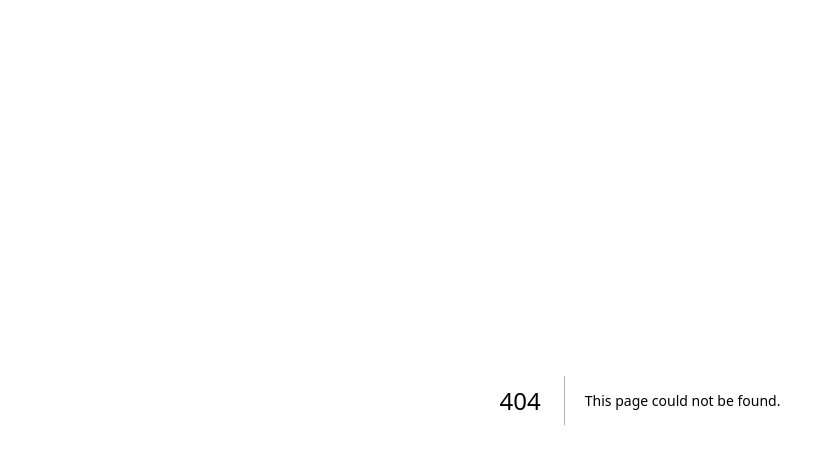
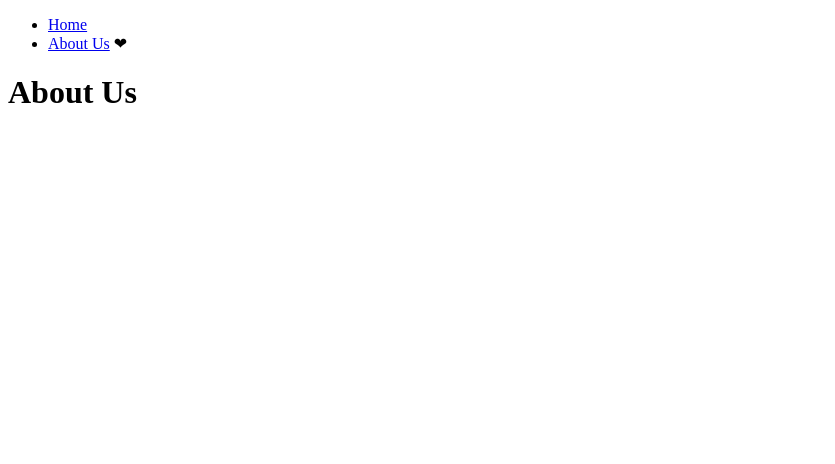
Before and after one commit to ijisun/NextJs_movie-app, a Next.js app: page /about-us in a window 1280 px wide. Before the commit this address had no page. Shown: the top 464 px of the page, without its empty margins (0-835 px from the left). Built offline with nearby package versions, Linux system fonts and the light colour scheme.

Commit message:
chore: 프로젝트 기본 구조 세팅

```diff
--- /dev/null
+++ b/app/(movies)/movies/[id]/page.tsx
@@ -0,0 +1,4 @@
+export default function MovieDetail({ params }: { params: { id: string } }) {
+  const { id } = params;
+  return <h1>Movie {id}</h1>;
+}
--- /dev/null
+++ b/app/about-us/page.tsx
@@ -0,0 +1,3 @@
+export default function AboutUs() {
+  return <h1>About Us</h1>;
+}
--- a/app/layout.tsx
+++ b/app/layout.tsx
@@ -1,16 +1,24 @@
+import Navigation from "../components/navigation";
+
 export const metadata = {
-  title: 'Next.js',
-  description: 'Generated by Next.js',
-}
+  title: {
+    template: "%s | Next movie",
+    default: "Next movie",
+  },
+  description: "The best movies on the best framework",
+};
 
 export default function RootLayout({
   children,
 }: {
-  children: React.ReactNode
+  children: React.ReactNode;
 }) {
   return (
     <html lang="en">
-      <body>{children}</body>
+      <body>
+        <Navigation />
+        {children}
+      </body>
     </html>
-  )
+  );
 }
--- /dev/null
+++ b/app/not-found.tsx
@@ -0,0 +1,3 @@
+export default function NotFound() {
+  return <h1>Not Found</h1>;
+}
--- /dev/null
+++ b/components/navigation.tsx
@@ -0,0 +1,20 @@
+"use client";
+
+import Link from "next/link";
+import { usePathname } from "next/navigation";
+
+export default function Navigation() {
+  const path = usePathname();
+  return (
+    <nav>
+      <ul>
+        <li>
+          <Link href="/">Home</Link> {path === "/" && "❤"}
+        </li>
+        <li>
+          <Link href="/about-us">About Us</Link> {path === "/about-us" && "❤"}
+        </li>
+      </ul>
+    </nav>
+  );
+}
```
Also changed, not shown: app/(home)/page.tsx (renamed from app/page.tsx).
